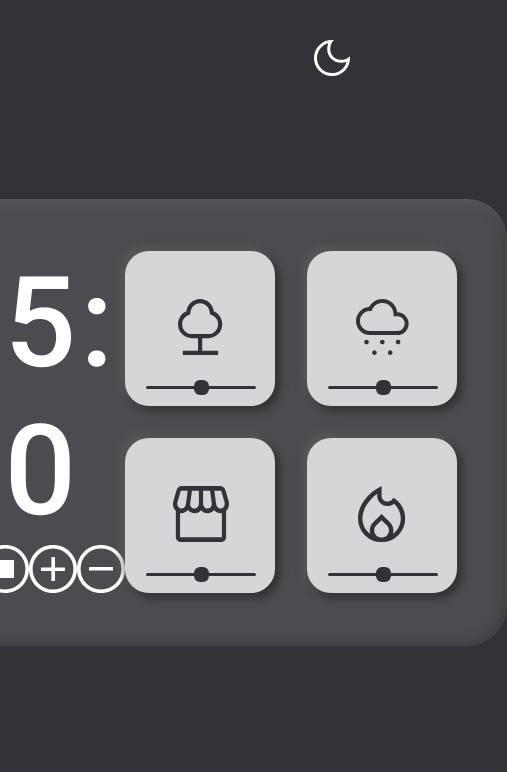
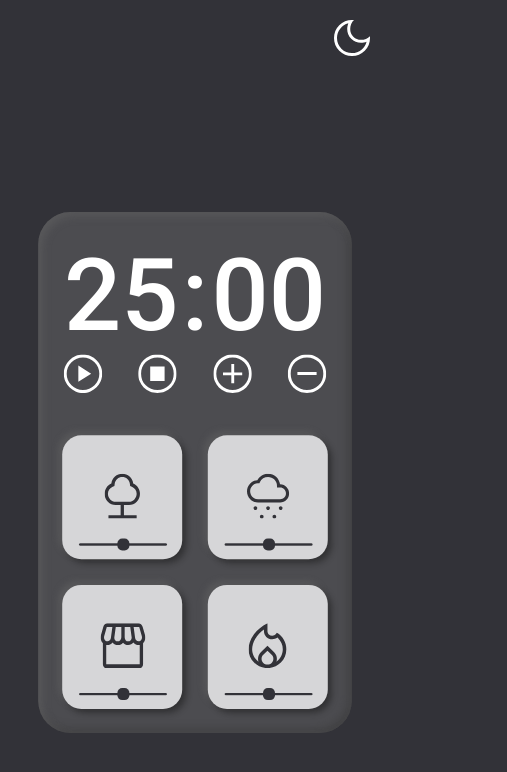
Before and after one commit to LauriRodrigues/FocusTimer-2.0, a plain HTML site: page index.html in a window 390 px wide. Shown: the whole page, 507 px wide, since content can reach past the window. Drawn offline with Linux system fonts and the light colour scheme.

Commit message:
responsividade

```diff
--- a/style.css
+++ b/style.css
@@ -188,3 +188,31 @@ button.selected + input[type="range"]::-webkit-slider-thumb ,
 button.selected + input[type="range"]::-webkit-slider-runnable-track {
   background-color: var(--light-color);
 }
+
+@media (max-width: 800px) {
+
+  main {
+    display: flex;
+    flex-direction: column;
+    gap: 5rem;
+
+    width: 50rem;
+    margin-top: 10rem;
+    margin-inline: 2rem;
+    padding: 3rem;
+  }
+
+  header button {
+    top: 2rem;
+    right: 2rem;
+  }
+
+}
+
+@media (max-width: 550px) {
+
+  main {
+    transform: scale(0.8);
+}
+
+}
```
